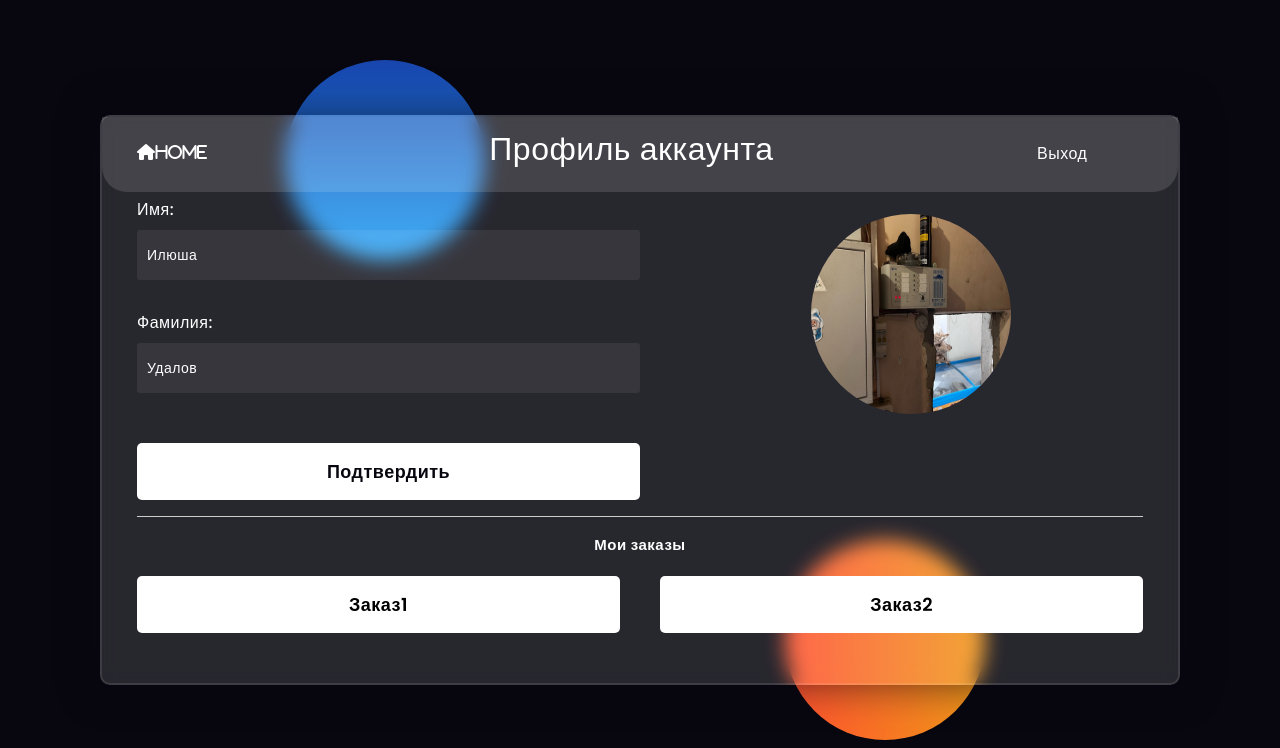
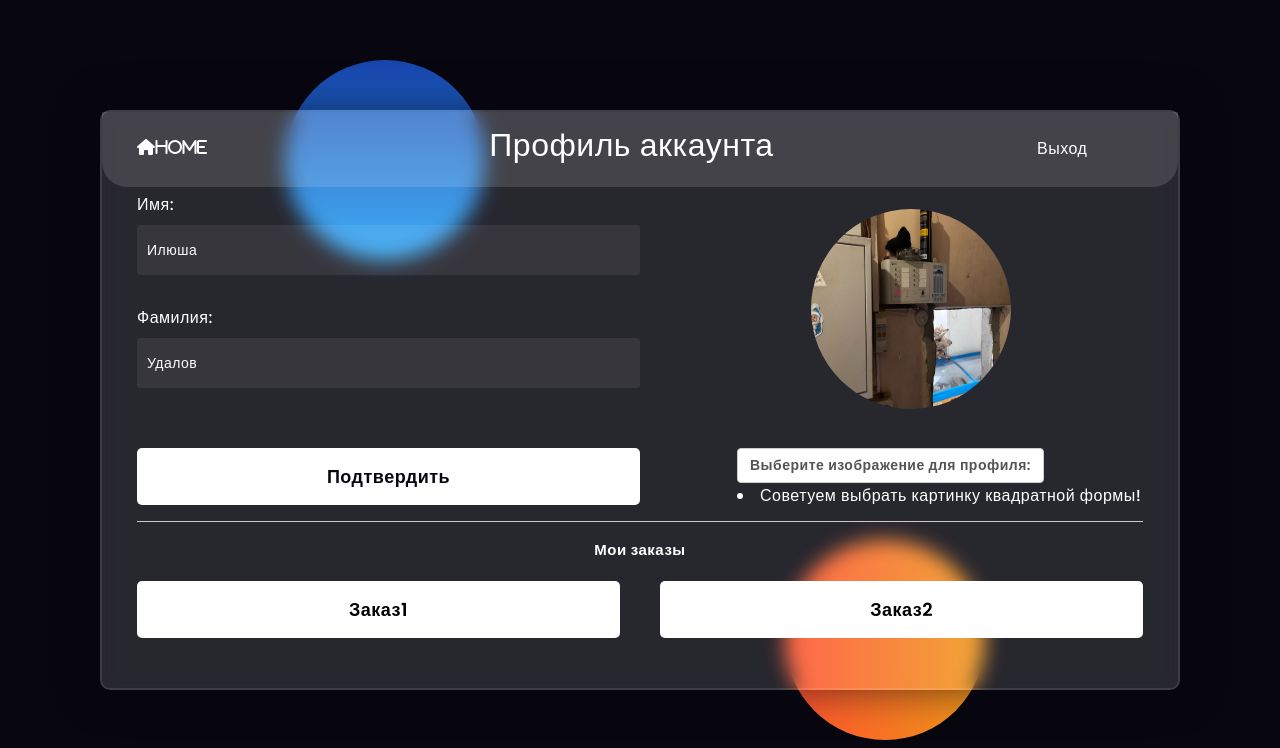
Before and after one commit to MedLighter/django-prazdniki, a Django app: page /profile/ in a window 1280 px wide. Shown: the top 748 px of the page. Run offline with Django 3.2, Linux system fonts and the light colour scheme; a user stored in the database is signed in; some libraries are stand-ins or nearby versions.

Commit message:
edit profile

```diff
--- a/users/templates/users/profile.html
+++ b/users/templates/users/profile.html
@@ -222,6 +222,7 @@
                 margin-left: -180px;
                 font-size: 22px;
                 color: #ffffff;
+                display: none;
             }
             .logout{
                 margin-left: 900px;
@@ -235,6 +236,10 @@
                 position: absolute;
             }
 
+            .photo{
+                margin-left: 600px;
+                margin-bottom: -110px;
+            }
 
       </style>
       <script src="https://kit.fontawesome.com/cf5ef8a0fd.js" crossorigin="anonymous"></script>
@@ -262,11 +267,11 @@
 
 
             <img class="avatar" src="{% if request.user.image %}{{ request.user.image.url }}{% else %}http://static.physoc.org/app/uploads/2019/10/09133258/Honorary-Members-placeholder.jpg {% endif %}" alt="1"/>
-          {% comment %} <div class="photo" style='margin-top: 30px'>
+            <div class="photo" style='margin-top: 30px'>
                 <label class="custom-file-upload" for="{{ form.image.id_for_label }}">Выберите изображение для профиля:</label>
                     {{ form.image }}
                     <li>Советуем выбрать картинку квадратной формы!</li>
-          </div> {% endcomment %}
+            </div>
 
 
           <button class="test" type="submit">Подтвердить</button>
```
Also changed, not shown: db.sqlite3, users_images/4.jpg (added), users_images/9.jpg (added), users_images/ER-диаграмма.drawio_1.png (added), users_images/Снимок_экрана_2023-05-21_200154.png (added).
